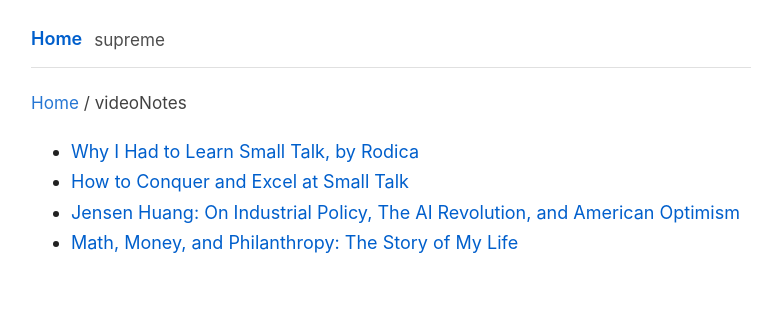
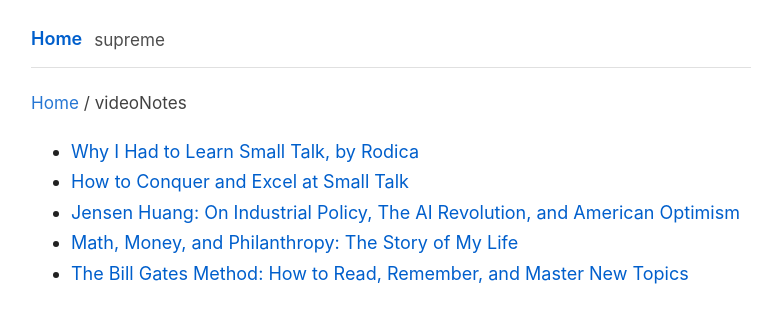
Before and after one commit to CompositeLizard/supreme, a Jekyll site: the page built from videoNotes/index.md, in a window 1280 px wide. Shown: the top 323 px of the page, without its empty margins (249-1019 px from the left). Built offline with Jekyll 4.4.1, drawn with Linux system fonts in a browser that asks for light colours.

Commit message:
Update index.md

```diff
--- a/videoNotes/index.md
+++ b/videoNotes/index.md
@@ -6,3 +6,4 @@ title: Notes
 - [How to Conquer and Excel at Small Talk ](Conquer-Excel-Small-Talk.md)
 - [Jensen Huang: On Industrial Policy, The AI Revolution, and American Optimism](Jensen-Huang-Industrial-Policy-AI-Revolution-American-Optimism.md)
 - [Math, Money, and Philanthropy: The Story of My Life](Math-Money-Philanthropy-Story-of-My-Life.md)
+- [The Bill Gates Method: How to Read, Remember, and Master New Topics](Bil-Gates-Method-Reading.md)
```
